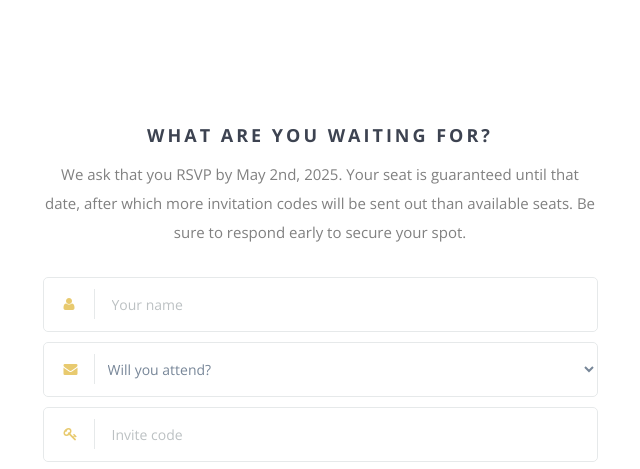
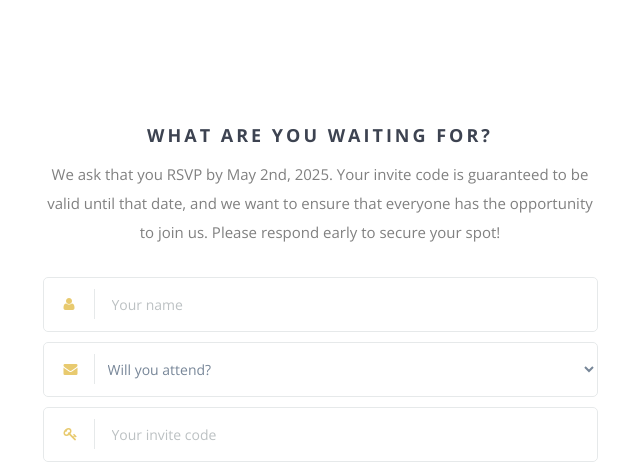
Before and after one commit to AmmarBaali/AmmarBaali.github.io, a website: page index.html in a window 1280 px wide. Shown: the part 5028-5497 px from the top of the page, without its empty margins (320-960 px from the left). Drawn offline with nearby package versions, Linux system fonts and the light colour scheme; some packages are replaced by stand-ins of ours; files whose address does not match are found by name.

Commit message:
Adjusting text on RSVP form

```diff
--- a/index.html
+++ b/index.html
@@ -518,7 +518,7 @@ Once dinner is complete, the dance floor will come alive!</p>
 
 <div class="col-md-6 col-md-offset-3">
     <h3>What are you waiting for?</h3>
-    <p style="color: grey;">We ask that you RSVP by May 2nd, 2025. Your seat is guaranteed until that date, after which more invitation codes will be sent out than available seats. Be sure to respond early to secure your spot.</p>
+    <p style="color: grey;">We ask that you RSVP by May 2nd, 2025. Your invite code is guaranteed to be valid until that date, and we want to ensure that everyone has the opportunity to join us. Please respond early to secure your spot!</p>
     <form id="rsvp-form" class="rsvp-form" action="" method="POST">
         <div class="form-input-group">
             <i class="fa fa-user"></i>
@@ -545,7 +545,7 @@ Once dinner is complete, the dance floor will come alive!</p>
         </div>
         <div class="form-input-group">
             <i class="fa fa-key"></i>
-            <input type="number" pattern="\d*" name="invite_code" id="invite_code" class="" min="0" placeholder="Invite code" required>
+            <input type="number" pattern="\d*" name="invite_code" id="invite_code" class="" min="0" placeholder="Your invite code" required>
         </div>
         <div class="col-md-12" id="alert-wrapper"></div>
         <button class="btn-fill rsvp-btn">
```
